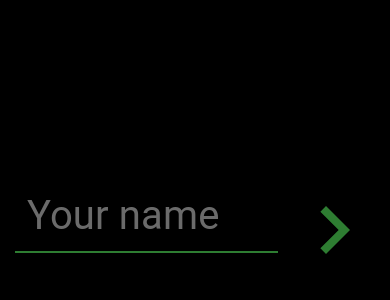
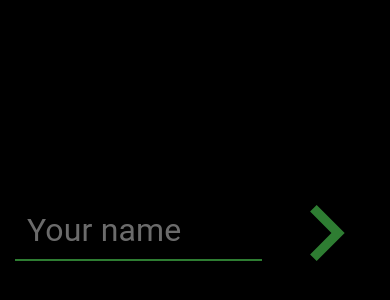
Before and after one commit to meta-ankit-kumar/Advanced-Tic-Tac-Toe, a React (Create React App) app in the folder tic-tac-toe/: page / in a window 390 px wide. Shown: the part 192-492 px from the top of the page. Built offline with nearby package versions, Linux system fonts and the light colour scheme.

Commit message:
This commit includes following 1. Disabled the cell click when it is computer's move 2. Responsive design for input box 3. Fix the height issue for tic-tac-toe board 4. Removed the logs

```diff
--- a/tic-tac-toe/src/components/board/board.component.jsx
+++ b/tic-tac-toe/src/components/board/board.component.jsx
@@ -11,25 +11,18 @@ import { PRIORITY_CELLS_FOR_COMPUTER } from '../../shared/constants';
 let gameInfo = {};
 
 const setUserChoice = async (boardData, userChoice, setBoardData) => {
+	const currentPlayer = gameInfo[gameInfo[gameInfo.currentTurn]];
+	if (currentPlayer === 'Computer') return;
+
 	boardData.forEach(cellInfo => {
 		if (cellInfo.id === userChoice.id)
 			cellInfo.text = userChoice.text;
 	});
-	console.log('Set User choice called', userChoice);
 	gameInfo.currentTurn = gameInfo.currentTurn === 1 ? 2 : 1;
 	setBoardData([...boardData]);
-	console.log('after board data');
-	// if(await checkForWinner(boardData, setResult))
-	// 	return;
-	// const currentPlayer = gameInfo[gameInfo[gameInfo.currentTurn]];
-	// if (currentPlayer === 'Computer') {
-	// 	decideComputerMove(boardData, setBoardData, gameInfo[gameInfo.currentTurn]);
-	// 	checkForWinner(boardData, setResult);
-	// }
 };
 
 const checkForWinner = async (boardData, setResult) => {
-	console.log('Checking for the winner');
 	const isThereAnyWinner = checkResult(boardData);
 	if (isThereAnyWinner.result) {
 		await wait(1000);
@@ -48,25 +41,22 @@ const checkForWinner = async (boardData, setResult) => {
 		setResult(resultInfo);
 		return true;
 	}
-	console.log('There is no result till now');
 	return false;
 };
 
 const decideComputerMove = async (boardData, setBoardData, computerSymbol) => {
-	console.log('Deciding the computer move');
+	await wait(1000);
+	const currentPlayer = gameInfo[gameInfo[gameInfo.currentTurn]];
+	if (currentPlayer !== 'Computer') return;
 	gameInfo.currentTurn = gameInfo.currentTurn === 1 ? 2 : 1;
-	await wait(2000);
 	const checkIfComputerIsWinning = checkIfPlayerIsWinning(boardData, computerSymbol);
 	const checkIfOpponentIsWinning = checkIfPlayerIsWinning(boardData, ['X', 'O'].filter(x => x !== computerSymbol)[0]);
-	console.log({checkIfComputerIsWinning});
-	console.log({checkIfOpponentIsWinning});
 	if (checkIfComputerIsWinning.result)
 		boardData[checkIfComputerIsWinning.cellInfo - 1].text = computerSymbol;
 	else if (checkIfOpponentIsWinning.result)
 		boardData[checkIfOpponentIsWinning.cellInfo - 1].text = computerSymbol;
 	else {
 		const highestPriorityCell = retrievePriorityCell(boardData);
-		console.log('highestPriorityCell', highestPriorityCell);
 		if (highestPriorityCell) {
 			boardData[highestPriorityCell - 1].text = computerSymbol;
 		}
@@ -110,7 +100,6 @@ const renderBoard = (data, setBoardData, setResult) => {
 };
 
 const setPlayerInfo = (tossWinner, firstPlayerName, secondPlayerName) => {
-	console.log('Here in the funtion');
 	gameInfo.currentTurn = tossWinner;
 	if (tossWinner == 1) {
 		gameInfo[1] = 'X';
@@ -124,7 +113,6 @@ const setPlayerInfo = (tossWinner, firstPlayerName, secondPlayerName) => {
 		gameInfo['O'] = firstPlayerName;
 		gameInfo['X'] = secondPlayerName;
 	}
-	console.log('GAMEINFO in function', JSON.stringify(gameInfo));
 };
 
 // eslint-disable-next-line react/prop-types
@@ -143,10 +131,9 @@ export const Board = ({ tossWinner, firstPlayerName, secondPlayerName }) => {
 			}
 		};
 		computerMove();
-	}, [boardData]);
+	}, [gameInfo.currentTurn]);
 	if (!gameInfo.currentTurn)
 		setPlayerInfo(tossWinner, firstPlayerName, secondPlayerName);
-	console.log('gameinfo', JSON.stringify(gameInfo));
 	if (result) {
 		return (
 			<Announcement winnerName={result.winnerName} isTied={result.isTied}/>
--- a/tic-tac-toe/src/components/board/board.css
+++ b/tic-tac-toe/src/components/board/board.css
@@ -1,5 +1,5 @@
 .board-container {
-	height: 80vh;
+	height: 70vh;
 	display: flex;
 	align-items: center;
 	justify-content: center;
--- a/tic-tac-toe/src/components/cell/cell.css
+++ b/tic-tac-toe/src/components/cell/cell.css
@@ -2,7 +2,7 @@
 	border: 1px solid;
 	border-color: rgb(255, 168, 127);
 	text-align: center;
-	padding: 25% 0;
+	padding: 3.5rem 0;
 	font-size: 2rem;
 	font-weight: bold;
 	text-decoration: solid;
--- a/tic-tac-toe/src/components/form/form.component.jsx
+++ b/tic-tac-toe/src/components/form/form.component.jsx
@@ -39,13 +39,13 @@ export const Form = ({ placeholder, setName, setCurrentPage}) => {
 	return (
 		<div className='form-component'>
 			<Grid sx={{ display: 'flex', justifyContent: 'center', alignItems: 'center', height: '100vh', marginLeft: '15px'}}>
-				<div className='input-field'>
-					<TextField className='text-field' onInput={handleInput} variant="filled" placeholder={placeholder} color={getBorderColor(name)} inputProps={{ style: { color: 'white', fontSize: '2.5rem'} }} autoFocus focused />
-					<p className='errors-section'>{nameError}</p>
+				<div className='input-field form-fields'>
+					<TextField className='text-field' onInput={handleInput} variant="filled" placeholder={placeholder} color={getBorderColor(name)} inputProps={{ style: { color: 'white', fontSize: '2rem'} }} autoFocus focused />
+					{nameError && (<p className='errors-section'>{nameError}</p>)}
 				</div>
-				<div>
+				<div className='navigation-button'>
 					<Button type='submit' disabled={isSubmitButtonDisabled(name)} onClick={() => handleSubmit(name, setCurrentPage, setName, ignoreFirstTime)}>
-						<ChevronRightIcon sx={{ fontSize: '6rem'}} color={getBorderColor(name)}/>
+						<ChevronRightIcon sx={{ fontSize: '7rem'}} color={getBorderColor(name)}/>
 					</Button>
 				</div>
 			</Grid>
--- a/tic-tac-toe/src/components/form/form.css
+++ b/tic-tac-toe/src/components/form/form.css
@@ -3,5 +3,9 @@
 }
 
 .input-field {
-	height: 8.5em;
+	height: 6em;
 }
+
+.navigation-button {
+	margin-top: 0.4rem;
+}
```
